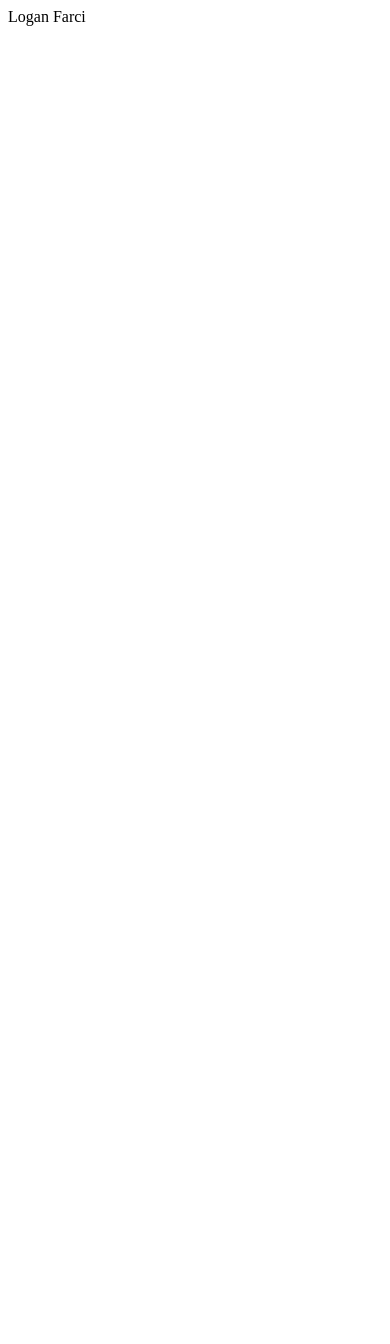
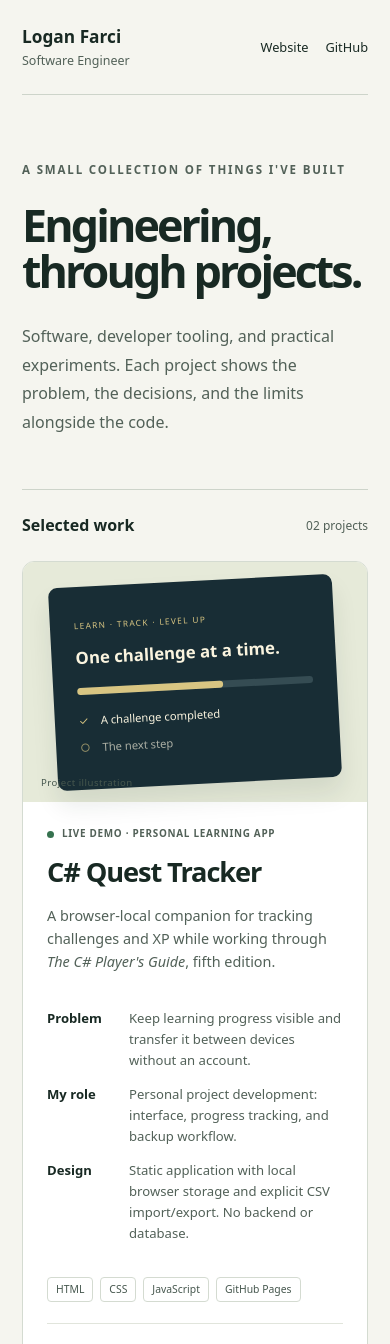
Before and after one commit to lfarci/lfarci.github.io, a plain HTML site: page index.html in a window 390 px wide. Shown: the top 1344 px of the page. Before the commit the page ends 844 px from the top, so only its background shows below. Drawn offline with Linux system fonts and the light colour scheme.

Commit message:
feat: add a minimal evidence-backed project gallery

```diff
--- a/index.html
+++ b/index.html
@@ -1 +1,46 @@
-Logan Farci
+<!doctype html>
+<html lang="en">
+<head>
+  <meta charset="utf-8">
+  <meta name="viewport" content="width=device-width, initial-scale=1">
+  <meta name="description" content="Selected software and developer tooling projects by Logan Farci, Software Engineer. Live applications and reproducible experiments.">
+  <title>Selected projects · Logan Farci</title>
+  <link rel="stylesheet" href="styles.css">
+</head>
+<body>
+  <a class="skip-link" href="#projects">Skip to projects</a>
+  <div class="page">
+    <header><a class="wordmark" href="https://www.loganfarci.com">Logan Farci<span>Software Engineer</span></a><nav aria-label="Main navigation"><a href="https://www.loganfarci.com">Website</a><a href="https://github.com/lfarci">GitHub</a></nav></header>
+    <main id="projects" tabindex="-1">
+      <section class="intro" aria-labelledby="page-title"><p class="eyebrow">A small collection of things I've built</p><h1 id="page-title">Engineering,<br>through projects.</h1><p class="lede">Software, developer tooling, and practical experiments. Each project shows the problem, the decisions, and the limits alongside the code.</p></section>
+      <div class="section-heading"><h2>Selected work</h2><span>02 projects</span></div>
+      <div class="projects">
+        <article aria-labelledby="quest-title">
+          <div class="preview quest" role="img" aria-label="Illustration of a checklist and progress bar representing the tracker; not an application screenshot."><div class="mini-window"><span class="mini-label">LEARN · TRACK · LEVEL UP</span><div class="mini-title">One challenge at a time.</div><div class="progress"><span></span></div><div class="check-row">✓ <span>A challenge completed</span></div><div class="check-row muted">○ <span>The next step</span></div></div><span class="preview-label">Project illustration</span></div>
+          <div class="project-body">
+            <p class="status"><span class="dot"></span>Live demo · personal learning app</p><h3 id="quest-title">C# Quest Tracker</h3>
+            <p>A browser-local companion for tracking challenges and XP while working through <cite>The C# Player's Guide</cite>, fifth edition.</p>
+            <dl><div><dt>Problem</dt><dd>Keep learning progress visible and transfer it between devices without an account.</dd></div><div><dt>My role</dt><dd>Personal project development: interface, progress tracking, and backup workflow.</dd></div><div><dt>Design</dt><dd>Static application with local browser storage and explicit CSV import/export. No backend or database.</dd></div></dl>
+            <ul class="stack" aria-label="Technologies"><li>HTML</li><li>CSS</li><li>JavaScript</li><li>GitHub Pages</li></ul>
+            <p class="limitation"><strong>Limits:</strong> No cloud sync; clearing browser storage can erase progress. An unofficial companion, not endorsed by the book's author.</p>
+            <div class="links"><a class="primary" href="https://lfarci.github.io/csharp-quest-tracker/">Try the tracker <span aria-hidden="true">↗</span></a><a href="https://github.com/lfarci/csharp-quest-tracker">Source &amp; documentation <span aria-hidden="true">↗</span></a></div>
+          </div>
+        </article>
+        <article aria-labelledby="lab-title">
+          <div class="preview lab" role="img" aria-label="Illustration of one agent profile distributed to Copilot, Codex, and OpenCode, with instruction and restriction checks."><div class="lab-diagram"><span class="profile-node">agent profile</span><div class="connector"></div><div class="harnesses"><span>Copilot</span><span>Codex</span><span>OpenCode</span></div><div class="lab-result"><span>✓ instruction portability</span><span>! restriction gaps</span></div></div><span class="preview-label">Experiment overview</span></div>
+          <div class="project-body">
+            <p class="status"><span class="dot experiment"></span>Research lab · two experiments completed</p><h3 id="lab-title">Agent Portability Lab</h3>
+            <p>A reproducible investigation into distributing agent profiles across GitHub Copilot, Codex, and OpenCode with Microsoft APM.</p>
+            <dl><div><dt>Problem</dt><dd>Understand which parts of an agent setup carry between coding tools, and where native configuration is still needed.</dd></div><div><dt>My role</dt><dd>Experiment design, fixtures, compatibility checks, and documented observations.</dd></div><div><dt>Findings</dt><dd>Basic reviewer instructions transferred; tool-restriction translation exposed compatibility gaps.</dd></div></dl>
+            <ul class="stack" aria-label="Technologies"><li>Microsoft APM</li><li>Python</li><li>C# fixture</li><li>Coding agents</li></ul>
+            <p class="limitation"><strong>Limits:</strong> Narrow tests of APM 0.34.0 in October 2026. Runtime security enforcement was not tested; generated configuration is not proof of enforcement.</p>
+            <div class="links"><a class="primary" href="https://github.com/lfarci/agent-portability-lab">Explore the lab <span aria-hidden="true">↗</span></a><a href="https://github.com/lfarci/agent-portability-lab/tree/main/docs/results">Results &amp; limitations <span aria-hidden="true">↗</span></a></div>
+          </div>
+        </article>
+      </div>
+      <aside class="closing"><h2>The thinking behind the work.</h2><p>I write about software engineering, cloud, developer tooling, and what I learn along the way.</p><a href="https://www.loganfarci.com/articles">Read my articles <span aria-hidden="true">↗</span></a></aside>
+    </main>
+    <footer><span>Logan Farci · Selected engineering projects</span><a href="https://github.com/lfarci/lfarci.github.io">Gallery source</a></footer>
+  </div>
+</body>
+</html>
--- /dev/null
+++ b/styles.css
@@ -0,0 +1,325 @@
+:root {
+  font-family:system-ui,-apple-system,BlinkMacSystemFont,"Segoe UI",sans-serif;
+  color:#182923;
+  background:#f5f5ef;
+  font-synthesis:none;
+  line-height:1.6}
+* {
+  box-sizing:border-box}
+body {
+  margin:0}
+a {
+  color:inherit;
+  text-underline-offset:.22em}
+a:hover {
+  text-decoration-thickness:2px}
+a:focus-visible {
+  outline:3px solid #ae4b26;
+  outline-offset:5px;
+  border-radius:2px}
+.skip-link {
+  position:absolute;
+  top:-100px;
+  left:20px;
+  padding:12px;
+  background:#182923;
+  color:#fff;
+  z-index:1}
+.skip-link:focus {
+  top:12px}
+.page {
+  max-width:1240px;
+  margin:auto;
+  padding:0 48px}
+header {
+  display:flex;
+  align-items:center;
+  justify-content:space-between;
+  padding:35px 0;
+  border-bottom:1px solid #cdd4ca}
+.wordmark {
+  font-weight:750;
+  text-decoration:none;
+  font-size:1.08rem}
+.wordmark span {
+  display:block;
+  color:#526158;
+  font-size:.78rem;
+  font-weight:450}
+nav {
+  display:flex;
+  gap:28px;
+  font-size:.9rem}
+nav a {
+  text-decoration:none}
+.intro {
+  padding:86px 0 65px;
+  max-width:800px}
+.eyebrow {
+  text-transform:uppercase;
+  font-weight:650;
+  font-size:.72rem;
+  letter-spacing:.16em;
+  color:#526158}
+h1 {
+  font-size:clamp(2.8rem,6.4vw,5.4rem);
+  line-height:1.04;
+  letter-spacing:-.065em;
+  font-weight:650;
+  margin:22px 0 27px}
+.lede {
+  max-width:610px;
+  color:#526158;
+  font-size:1.12rem;
+  line-height:1.8}
+.section-heading {
+  display:flex;
+  align-items:center;
+  justify-content:space-between;
+  border-top:1px solid #cdd4ca;
+  padding:23px 0}
+.section-heading h2 {
+  font-size:1rem;
+  margin:0}
+.section-heading span {
+  font-size:.75rem;
+  color:#526158}
+.projects {
+  display:grid;
+  grid-template-columns:repeat(2,minmax(0,1fr));
+  gap:28px}
+article {
+  background:#fff;
+  border:1px solid #d4dbd1;
+  border-radius:12px;
+  overflow:hidden;
+  display:flex;
+  flex-direction:column}
+.preview {
+  height:260px;
+  display:flex;
+  align-items:center;
+  justify-content:center;
+  position:relative;
+  padding:30px}
+.quest {
+  background:#e6ead9}
+.mini-window {
+  background:#182d35;
+  color:#faf4df;
+  width:310px;
+  max-width:100%;
+  padding:24px;
+  border-radius:9px;
+  box-shadow:0 15px 25px #18292318;
+  transform:rotate(-3deg)}
+.mini-label {
+  font-size:.52rem;
+  letter-spacing:.16em;
+  color:#d8c582}
+.mini-title {
+  font-size:1.05rem;
+  font-weight:650;
+  margin:8px 0 17px}
+.progress {
+  height:7px;
+  border-radius:8px;
+  background:#354c53;
+  margin-bottom:17px}
+.progress span {
+  display:block;
+  width:62%;
+  height:100%;
+  background:#d8c582;
+  border-radius:8px}
+.check-row {
+  display:flex;
+  gap:12px;
+  font-size:.7rem;
+  margin:9px 0;
+  color:#d8c582}
+.check-row span {
+  color:#faf4df}
+.check-row.muted {
+  opacity:.65}
+.preview-label {
+  position:absolute;
+  bottom:12px;
+  left:18px;
+  color:#46574e;
+  font-size:.6rem;
+  letter-spacing:.05em}
+.lab {
+  background:#e4e8ed}
+.lab-diagram {
+  width:330px;
+  max-width:100%;
+  text-align:center;
+  font-family:ui-monospace,SFMono-Regular,monospace;
+  font-size:.7rem}
+.profile-node {
+  display:inline-block;
+  padding:10px 23px;
+  color:#f8f9f4;
+  background:#263e4a;
+  border-radius:5px}
+.connector {
+  height:27px;
+  width:1px;
+  background:#697f89;
+  margin:auto}
+.harnesses {
+  display:flex;
+  justify-content:space-between;
+  gap:10px;
+  border-top:1px solid #697f89;
+  padding-top:15px}
+.harnesses span {
+  background:#fff;
+  border:1px solid #b5c2ca;
+  border-radius:5px;
+  padding:9px;
+  flex:1}
+.lab-result {
+  display:flex;
+  justify-content:space-between;
+  gap:10px;
+  margin-top:23px;
+  color:#344a4b;
+  font-size:.6rem}
+.lab-result span:last-child {
+  color:#8d391f}
+.project-body {
+  padding:28px;
+  display:flex;
+  flex-direction:column;
+  flex:1}
+.status {
+  text-transform:uppercase;
+  font-size:.62rem;
+  letter-spacing:.07em;
+  font-weight:650;
+  color:#526158;
+  margin:0 0 14px;
+  display:flex;
+  align-items:center;
+  gap:8px}
+.dot {
+  height:7px;
+  width:7px;
+  flex:0 0 7px;
+  border-radius:50%;
+  background:#36724f}
+.dot.experiment {
+  background:#a75a2b}
+h3 {
+  font-size:1.7rem;
+  line-height:1.2;
+  letter-spacing:-.04em;
+  margin:0 0 15px}
+.project-body>p:not(.status) {
+  font-size:.9rem;
+  color:#526158;
+  margin:0 0 22px}
+dl {
+  font-size:.82rem;
+  margin:0 0 20px}
+dl>div {
+  display:grid;
+  grid-template-columns:70px 1fr;
+  gap:12px;
+  margin:13px 0}
+dt {
+  font-weight:650}
+dd {
+  margin:0;
+  color:#526158}
+.stack {
+  display:flex;
+  flex-wrap:wrap;
+  gap:7px;
+  list-style:none;
+  padding:0;
+  margin:0 0 21px}
+.stack li {
+  border:1px solid #d4dbd1;
+  border-radius:4px;
+  padding:3px 8px;
+  font-size:.65rem;
+  color:#46574e}
+.project-body .limitation {
+  border-top:1px solid #e1e5dc;
+  padding-top:16px;
+  font-size:.76rem;
+  line-height:1.7}
+.links {
+  margin-top:auto;
+  display:flex;
+  align-items:flex-start;
+  gap:14px;
+  flex-direction:column;
+  font-size:.78rem;
+  font-weight:600}
+.links a {
+  text-decoration:none}
+.links .primary {
+  background:#233e32;
+  color:#fff;
+  padding:10px 15px;
+  border-radius:5px}
+.closing {
+  margin:65px 0;
+  padding:36px;
+  border:1px solid #cdd4ca;
+  border-radius:9px}
+.closing h2 {
+  font-size:1.45rem;
+  letter-spacing:-.03em;
+  margin:0 0 7px}
+.closing p {
+  font-size:.9rem;
+  color:#526158;
+  margin:0 0 18px}
+.closing a {
+  font-size:.85rem;
+  font-weight:600}
+footer {
+  padding:25px 0 35px;
+  border-top:1px solid #cdd4ca;
+  display:flex;
+  justify-content:space-between;
+  gap:20px;
+  color:#526158;
+  font-size:.72rem}
+@media(max-width:760px) {
+  .page {
+  padding:0 22px}
+header {
+  padding:23px 0}
+nav {
+  gap:17px;
+  font-size:.8rem}
+.intro {
+  padding:55px 0 36px}
+.lede {
+  font-size:1rem}
+.projects {
+  grid-template-columns:1fr;
+  gap:24px}
+.preview {
+  height:240px}
+.project-body {
+  padding:24px}
+.closing {
+  margin:40px 0;
+  padding:24px}
+footer {
+  flex-direction:column;
+  gap:8px}
+}
+@media(prefers-reduced-motion:no-preference) {
+  a {
+  transition:color .15s ease,background-color .15s ease}
+.primary:hover {
+  background:#365c49}
+}
```
Also changed, not shown: 1 other file.
